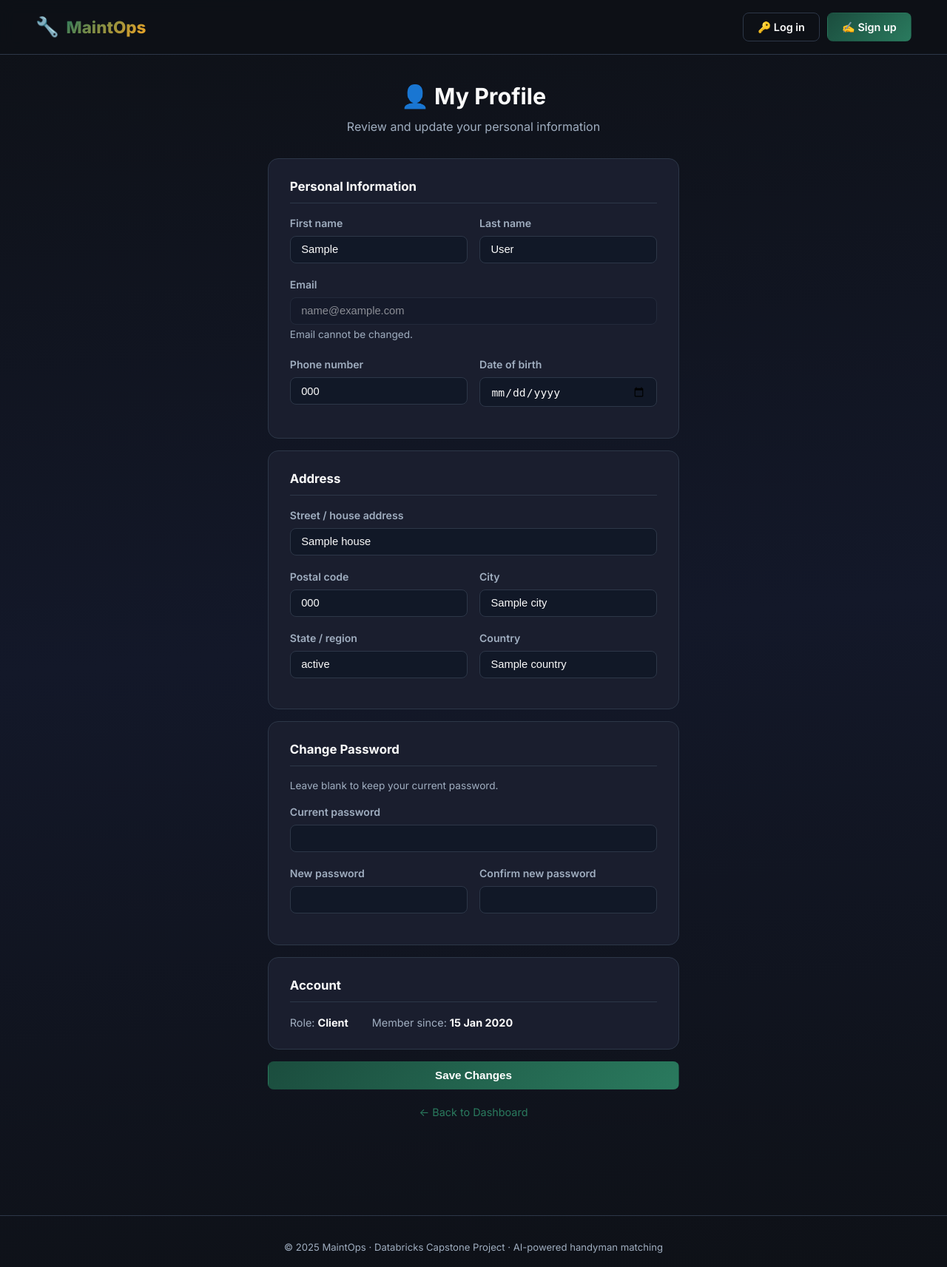
After one commit to Gekol/maintops, a Flask app: template templates/profile.html in a window 1280 px wide. The commit adds this page. Shown: the whole page at 74% size. Run offline with Flask 3, Linux system fonts and the light colour scheme; the template is opened without the code that fills it: most values are stand-ins (such as "Sample title", 1, 10 or a date in 2020).

Commit message:
profile update page created

```diff
--- a/app.py
+++ b/app.py
@@ -263,6 +263,152 @@
 
     return render_template(
         "dashboard.html", hm=hm, incidents=incidents,
+    )
+
+
+@app.route("/profile", methods=["GET", "POST"])
+@login_required
+def profile():
+    """View and update personal information."""
+    if request.method == "POST":
+        first_name = request.form.get("first_name", "").strip()
+        last_name = request.form.get("last_name", "").strip()
+        phone = request.form.get("phone", "").strip() or None
+        date_of_birth = request.form.get("date_of_birth", "").strip() or None
+        house = request.form.get("house", "").strip() or None
+        postal_code = request.form.get("postal_code", "").strip() or None
+        city = request.form.get("city", "").strip() or None
+        state = request.form.get("state", "").strip() or None
+        country = request.form.get("country", "").strip() or None
+
+        if not first_name or not last_name:
+            flash("First name and last name are required.", "error")
+            return redirect(url_for("profile"))
+
+        # --- Password change (optional) ---
+        current_pw = request.form.get("current_password", "")
+        new_pw = request.form.get("new_password", "")
+        confirm_pw = request.form.get("confirm_new_password", "")
+        new_hash = None
+
+        if new_pw:
+            if not current_pw:
+                flash("Please enter your current password to change it.", "error")
+                return redirect(url_for("profile"))
+            if new_pw != confirm_pw:
+                flash("New passwords do not match.", "error")
+                return redirect(url_for("profile"))
+            if len(new_pw) < 8:
+                flash("New password must be at least 8 characters.", "error")
+                return redirect(url_for("profile"))
+
+            # Verify current password
+            with get_connection() as conn:
+                with conn.cursor() as cur:
+                    cur.execute(
+                        "SELECT password_hash FROM maintops.users WHERE id = %s",
+                        (current_user.id,),
+                    )
+                    stored_hash = cur.fetchone()[0]
+
+            if not bcrypt.checkpw(current_pw.encode(), stored_hash.encode()):
+                flash("Current password is incorrect.", "error")
+                return redirect(url_for("profile"))
+
+            new_hash = bcrypt.hashpw(new_pw.encode(), bcrypt.gensalt()).decode()
+
+        # --- Update user record ---
+        try:
+            with get_connection() as conn:
+                with conn.cursor() as cur:
+                    if new_hash:
+                        cur.execute(
+                            "UPDATE maintops.users SET first_name=%s, last_name=%s, "
+                            "phone=%s, date_of_birth=%s, house=%s, postal_code=%s, "
+                            "city=%s, state=%s, country=%s, password_hash=%s "
+                            "WHERE id=%s",
+                            (
+                                first_name, last_name, phone, date_of_birth,
+                                house, postal_code, city, state, country,
+                                new_hash, current_user.id,
+                            ),
+                        )
+                    else:
+                        cur.execute(
+                            "UPDATE maintops.users SET first_name=%s, last_name=%s, "
+                            "phone=%s, date_of_birth=%s, house=%s, postal_code=%s, "
+                            "city=%s, state=%s, country=%s "
+                            "WHERE id=%s",
+                            (
+                                first_name, last_name, phone, date_of_birth,
+                                house, postal_code, city, state, country,
+                                current_user.id,
+                            ),
+                        )
+
+                    # Update handyman details if applicable
+                    if current_user.is_handyman:
+                        specs = request.form.getlist("specialisations")
+                        skills_raw = request.form.get("skills", "").strip()
+                        skills = [s.strip() for s in skills_raw.split(",") if s.strip()] if skills_raw else None
+                        experience = request.form.get("experience_summary", "").strip() or None
+                        has_car = request.form.get("has_car") == "on"
+
+                        cur.execute(
+                            "UPDATE maintops.handyman_details "
+                            "SET specialisations=%s, skills=%s, "
+                            "experience_summary=%s, has_car=%s "
+                            "WHERE user_id=%s",
+                            (specs, skills, experience, has_car, current_user.id),
+                        )
+
+                    conn.commit()
+
+            flash("Profile updated successfully.", "success")
+        except Exception as exc:
+            app.logger.error("Profile update failed: %s", exc)
+            flash("Failed to update profile. Please try again.", "error")
+
+        return redirect(url_for("profile"))
+
+    # --- GET: load current data ---
+    with get_connection() as conn:
+        with conn.cursor() as cur:
+            cur.execute(
+                "SELECT first_name, last_name, email, phone, date_of_birth, "
+                "house, postal_code, city, state, country, created_at "
+                "FROM maintops.users WHERE id = %s",
+                (current_user.id,),
+            )
+            row = cur.fetchone()
+            user_data = {
+                "first_name": row[0], "last_name": row[1], "email": row[2],
+                "phone": row[3], "date_of_birth": row[4], "house": row[5],
+                "postal_code": row[6], "city": row[7], "state": row[8],
+                "country": row[9], "created_at": row[10],
+            }
+
+            hm = None
+            if current_user.is_handyman:
+                cur.execute(
+                    "SELECT specialisations, skills, experience_summary, has_car "
+                    "FROM maintops.handyman_details WHERE user_id = %s",
+                    (current_user.id,),
+                )
+                hrow = cur.fetchone()
+                if hrow:
+                    hm = {
+                        "specialisations": hrow[0] or [],
+                        "skills": hrow[1] or [],
+                        "experience_summary": hrow[2],
+                        "has_car": hrow[3],
+                    }
+
+    return render_template(
+        "profile.html",
+        user_data=user_data,
+        hm=hm,
+        specialisations=SPECIALISATIONS,
     )
 
 
--- a/static/css/styles.css
+++ b/static/css/styles.css
@@ -772,6 +772,46 @@
   color: var(--text-secondary);
 }
 
+/* ── Profile page ────────────────────────────────────────────────── */
+.profile-container {
+  max-width: 620px;
+  margin: 0 auto;
+  padding: 0 2rem 2rem;
+}
+.profile-form {
+  display: flex;
+  flex-direction: column;
+  gap: 0;
+}
+.profile-section {
+  background: var(--bg-card);
+  border: 1px solid var(--border);
+  border-radius: var(--radius-md);
+  padding: 1.5rem 1.8rem;
+  margin-bottom: 1rem;
+}
+.profile-section-title {
+  font-size: 1.05rem;
+  font-weight: 700;
+  color: var(--text-primary);
+  margin-bottom: 1rem;
+  padding-bottom: 0.5rem;
+  border-bottom: 1px solid var(--border);
+}
+.profile-meta {
+  display: flex;
+  gap: 2rem;
+  font-size: 0.9rem;
+  color: var(--text-secondary);
+}
+.profile-meta strong {
+  color: var(--text-primary);
+}
+.input-disabled {
+  opacity: 0.5;
+  cursor: not-allowed;
+}
+
 /* ── Responsive ──────────────────────────────────────────────────── */
 @media (max-width: 768px) {
   .navbar { padding: 0.8rem 1.2rem; }
--- a/templates/base.html
+++ b/templates/base.html
@@ -19,7 +19,8 @@
     </a>
     <div class="nav-links">
       {% if current_user.is_authenticated %}
-        <span class="nav-greeting">👋 {{ current_user.first_name }}</span>
+        <a href="{{ url_for('dashboard') }}">📊 Dashboard</a>
+        <a href="{{ url_for('profile') }}">👤 {{ current_user.first_name }}</a>
         <a href="{{ url_for('logout') }}" class="btn-primary">Log out</a>
       {% else %}
         <a href="{{ url_for('login') }}">🔑 Log in</a>
--- a/templates/dashboard.html
+++ b/templates/dashboard.html
@@ -22,6 +22,10 @@
 
   {% if current_user.is_handyman %}
   <!-- ── Handyman Dashboard ───────────────────────────────────── -->
+
+  <div class="dash-actions">
+    <a href="{{ url_for('profile') }}" class="btn">👤 Edit Profile</a>
+  </div>
 
   <!-- Profile stats -->
   <div class="section-title" style="margin-top:2rem;">
@@ -77,6 +81,7 @@
   <!-- Quick actions -->
   <div class="dash-actions">
     <a href="#" class="btn btn-primary">🚨 Report New Incident</a>
+    <a href="{{ url_for('profile') }}" class="btn">👤 Edit Profile</a>
   </div>
 
   <!-- Client incidents -->
--- /dev/null
+++ b/templates/profile.html
@@ -0,0 +1,142 @@
+{% extends 'base.html' %}
+{% block title %}My Profile — MaintOps{% endblock %}
+
+{% block content %}
+<div class="profile-container">
+
+  <div class="section-title" style="margin-top:2rem;">
+    <h2>👤 My Profile</h2>
+    <p>Review and update your personal information</p>
+  </div>
+
+  <form method="POST" action="{{ url_for('profile') }}" class="profile-form">
+
+    <!-- Personal info -->
+    <div class="profile-section">
+      <div class="profile-section-title">Personal Information</div>
+      <div class="form-row">
+        <div class="form-group">
+          <label for="first_name">First name</label>
+          <input type="text" id="first_name" name="first_name" value="{{ user_data.first_name }}" required>
+        </div>
+        <div class="form-group">
+          <label for="last_name">Last name</label>
+          <input type="text" id="last_name" name="last_name" value="{{ user_data.last_name }}" required>
+        </div>
+      </div>
+      <div class="form-group">
+        <label for="email">Email</label>
+        <input type="email" id="email" name="email" value="{{ user_data.email }}" disabled class="input-disabled">
+        <small class="text-muted">Email cannot be changed.</small>
+      </div>
+      <div class="form-row">
+        <div class="form-group">
+          <label for="phone">Phone number</label>
+          <input type="tel" id="phone" name="phone" value="{{ user_data.phone or '' }}">
+        </div>
+        <div class="form-group">
+          <label for="dob">Date of birth</label>
+          <input type="date" id="dob" name="date_of_birth" value="{{ user_data.date_of_birth or '' }}">
+        </div>
+      </div>
+    </div>
+
+    <!-- Address -->
+    <div class="profile-section">
+      <div class="profile-section-title">Address</div>
+      <div class="form-group">
+        <label for="house">Street / house address</label>
+        <input type="text" id="house" name="house" value="{{ user_data.house or '' }}">
+      </div>
+      <div class="form-row">
+        <div class="form-group">
+          <label for="postal_code">Postal code</label>
+          <input type="text" id="postal_code" name="postal_code" value="{{ user_data.postal_code or '' }}">
+        </div>
+        <div class="form-group">
+          <label for="city">City</label>
+          <input type="text" id="city" name="city" value="{{ user_data.city or '' }}">
+        </div>
+      </div>
+      <div class="form-row">
+        <div class="form-group">
+          <label for="state">State / region</label>
+          <input type="text" id="state" name="state" value="{{ user_data.state or '' }}">
+        </div>
+        <div class="form-group">
+          <label for="country">Country</label>
+          <input type="text" id="country" name="country" value="{{ user_data.country or '' }}">
+        </div>
+      </div>
+    </div>
+
+    {% if current_user.is_handyman and hm %}
+    <!-- Handyman profile -->
+    <div class="profile-section">
+      <div class="profile-section-title">Professional Profile</div>
+      <div class="form-group">
+        <label>Specialisations</label>
+        <div class="multiselect-grid">
+          {% for spec in specialisations %}
+          <label>
+            <input type="checkbox" name="specialisations" value="{{ spec }}" class="spec-checkbox"
+              {{ 'checked' if spec in hm.specialisations else '' }}>
+            <span>{{ spec | replace('_', ' ') | title }}</span>
+          </label>
+          {% endfor %}
+        </div>
+      </div>
+      <div class="form-group">
+        <label for="skills">Skills (comma-separated)</label>
+        <input type="text" id="skills" name="skills" value="{{ hm.skills | join(', ') if hm.skills else '' }}"
+          placeholder="pipe repair, leak detection, boiler maintenance">
+      </div>
+      <div class="form-group">
+        <label for="experience">Experience summary</label>
+        <textarea id="experience" name="experience_summary" rows="4"
+          placeholder="Brief professional summary...">{{ hm.experience_summary or '' }}</textarea>
+      </div>
+      <div class="checkbox-group">
+        <input type="checkbox" id="has_car" name="has_car" {{ 'checked' if hm.has_car else '' }}>
+        <label for="has_car" style="margin:0;font-size:0.9rem;">I have a car (available for travel)</label>
+      </div>
+    </div>
+    {% endif %}
+
+    <!-- Change password -->
+    <div class="profile-section">
+      <div class="profile-section-title">Change Password</div>
+      <p class="text-muted" style="margin-bottom:0.8rem;">Leave blank to keep your current password.</p>
+      <div class="form-group">
+        <label for="current_password">Current password</label>
+        <input type="password" id="current_password" name="current_password" autocomplete="current-password">
+      </div>
+      <div class="form-row">
+        <div class="form-group">
+          <label for="new_password">New password</label>
+          <input type="password" id="new_password" name="new_password" minlength="8" autocomplete="new-password">
+        </div>
+        <div class="form-group">
+          <label for="confirm_new_password">Confirm new password</label>
+          <input type="password" id="confirm_new_password" name="confirm_new_password" minlength="8" autocomplete="new-password">
+        </div>
+      </div>
+    </div>
+
+    <!-- Account info (read-only) -->
+    <div class="profile-section">
+      <div class="profile-section-title">Account</div>
+      <div class="profile-meta">
+        <span>Role: <strong>{{ 'Handyman' if current_user.is_handyman else 'Client' }}</strong></span>
+        <span>Member since: <strong>{{ user_data.created_at.strftime('%d %b %Y') }}</strong></span>
+      </div>
+    </div>
+
+    <button type="submit" class="btn btn-primary btn-block">Save Changes</button>
+  </form>
+
+  <div class="link-row" style="margin-bottom:2rem;">
+    <a href="{{ url_for('dashboard') }}">← Back to Dashboard</a>
+  </div>
+</div>
+{% endblock %}
```
